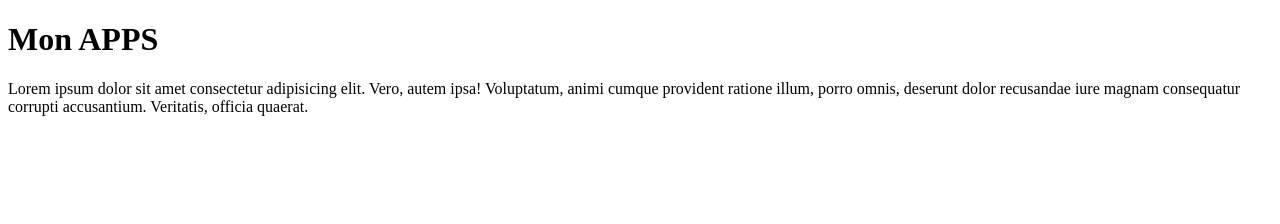
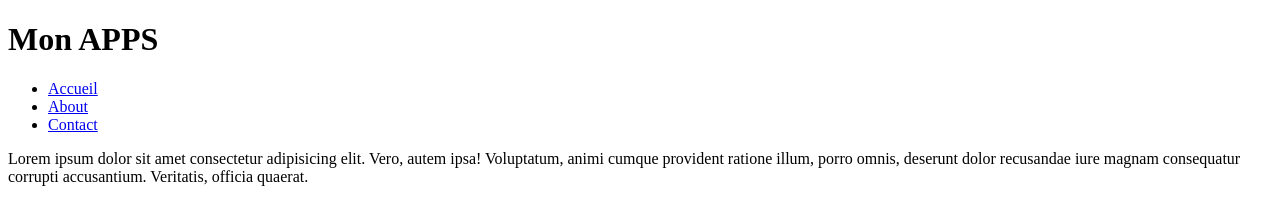
Before and after one commit to dannymonzambe/My-newApp, a plain HTML site: page index.html in a window 1280 px wide. Drawn offline with Linux system fonts and the light colour scheme.

Commit message:
Menu principal du site

```diff
--- a/index.html
+++ b/index.html
@@ -8,6 +8,11 @@
 </head>
 <body>
     <h1>Mon APPS</h1>
+    <ul>
+        <li><a href="#">Accueil</a></li>
+        <li><a href="#">About</a></li>
+        <li><a href="#">Contact</a></li>
+    </ul>
     <p>Lorem ipsum dolor sit amet consectetur adipisicing elit. Vero, autem ipsa! Voluptatum, animi cumque provident ratione illum, porro omnis, deserunt dolor recusandae iure magnam consequatur corrupti accusantium. Veritatis, officia quaerat.</p>
 </body>
 </html>
```
